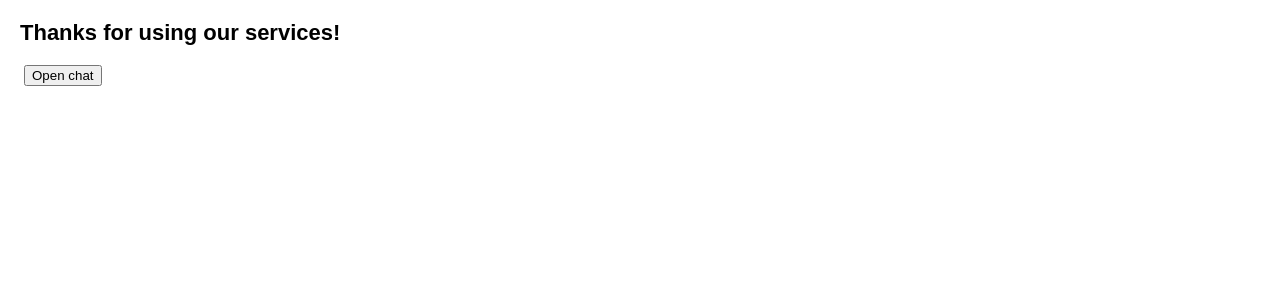
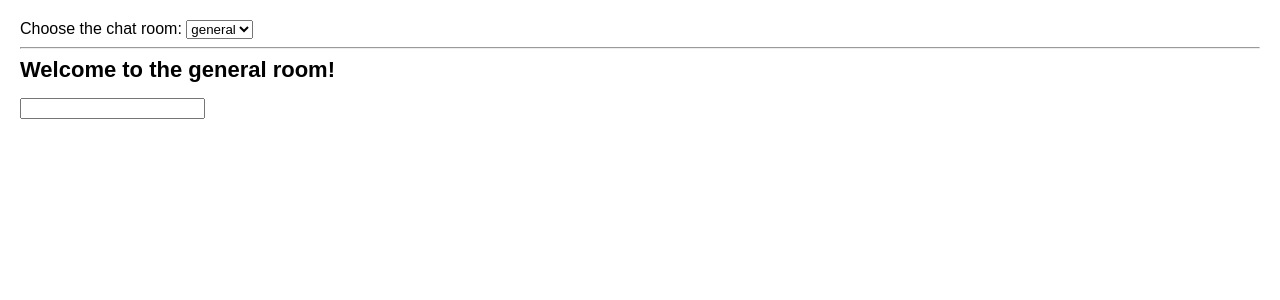
Before and after one commit to vladislav0sidorov/Solution-for-university, a React (Vite) app: page / in a window 1280 px wide. Shown: the top 300 px of the page. Built offline with nearby package versions, Linux system fonts and the light colour scheme.

Commit message:
4_5_1 Fix reconnecting on every keystroke

```diff
--- a/src/App.tsx
+++ b/src/App.tsx
@@ -1,50 +1,46 @@
-// 4_4_4 Submit a form without Effects
+// 4_5_1 Fix reconnecting on every keystroke
 /*
-  Этот компонент Form позволяет вам отправить сообщение другу. Когда вы отправляете форму, переменная состояния showForm устанавливается в false. Это вызывает Эффект, вызывающий sendMessage(message), который отправляет сообщение (вы можете увидеть его в консоли). После отправки сообщения вы видите диалог "Спасибо" с кнопкой "Открыть чат", которая позволяет вам вернуться к форме.
+  В этом примере компонент ChatRoom подключается к чату, когда он монтируется, отключается, когда размонтируется, и снова подключается, когда вы выбираете другой чат. Такое поведение является правильным, поэтому необходимо, чтобы оно работало.
 
-  Пользователи вашего приложения отправляют слишком много сообщений. Чтобы немного усложнить общение в чате, вы решили показывать диалог "Спасибо" первым, а не форму. Измените переменную состояния showForm так, чтобы она инициализировалась значением false вместо true. Как только вы сделаете это изменение, консоль покажет, что было отправлено пустое сообщение. Что-то в этой логике неправильно!
-
-  В чем первопричина этой проблемы? И как вы можете ее устранить?
+  Однако существует проблема. Всякий раз, когда вы вводите текст в поле ввода сообщения внизу, ChatRoom также переподключается к чату. (Вы можете заметить это, очистив консоль и введя текст в поле ввода). Исправьте проблему, чтобы этого не происходило.
 */
 
-import { useState } from 'react'
+import { useState, useEffect } from 'react'
+import { createConnection } from './chat'
 
-export default function Form() {
-  const [showForm, setShowForm] = useState(false)
+const serverUrl = 'https://localhost:1234'
+
+function ChatRoom({ roomId }: { roomId: string }) {
   const [message, setMessage] = useState('')
 
-  function handleSubmit(e) {
-    e.preventDefault()
-    sendMessage(message)
-    setShowForm(false)
-  }
-
-  if (!showForm) {
-    return (
-      <>
-        <h1>Thanks for using our services!</h1>
-        <button
-          onClick={() => {
-            setMessage('')
-            setShowForm(true)
-          }}
-        >
-          Open chat
-        </button>
-      </>
-    )
-  }
+  useEffect(() => {
+    const connection = createConnection(serverUrl, roomId)
+    connection.connect()
+    return () => connection.disconnect()
+  }, [roomId])
 
   return (
-    <form onSubmit={handleSubmit}>
-      <textarea placeholder="Message" value={message} onChange={e => setMessage(e.target.value)} />
-      <button type="submit" disabled={message === ''}>
-        Send
-      </button>
-    </form>
+    <>
+      <h1>Welcome to the {roomId} room!</h1>
+      <input value={message} onChange={e => setMessage(e.target.value)} />
+    </>
   )
 }
 
-function sendMessage(message: string) {
-  console.log('Sending message: ' + message)
+export default function App() {
+  const [roomId, setRoomId] = useState('general')
+  return (
+    <>
+      <label>
+        Choose the chat room:{' '}
+        <select value={roomId} onChange={e => setRoomId(e.target.value)}>
+          <option value="general">general</option>
+          <option value="travel">travel</option>
+          <option value="music">music</option>
+        </select>
+      </label>
+      <hr />
+      <ChatRoom roomId={roomId} />
+    </>
+  )
 }
--- /dev/null
+++ b/src/chat.ts
@@ -0,0 +1,11 @@
+export function createConnection(serverUrl: string, roomId: string) {
+    // A real implementation would actually connect to the server
+    return {
+      connect() {
+        console.log('✅ Connecting to "' + roomId + '" room at ' + serverUrl + '...');
+      },
+      disconnect() {
+        console.log('❌ Disconnected from "' + roomId + '" room at ' + serverUrl);
+      }
+    };
+  }
```
